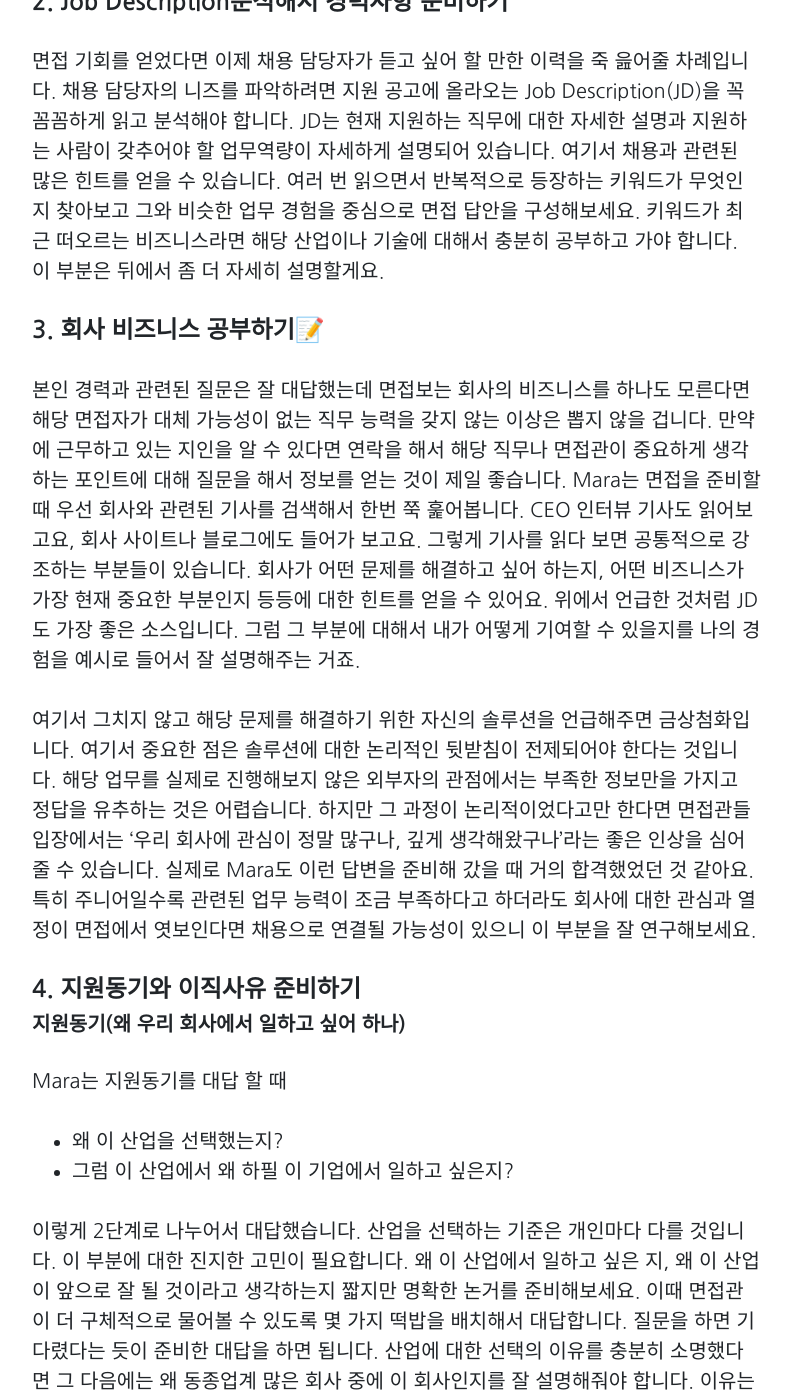
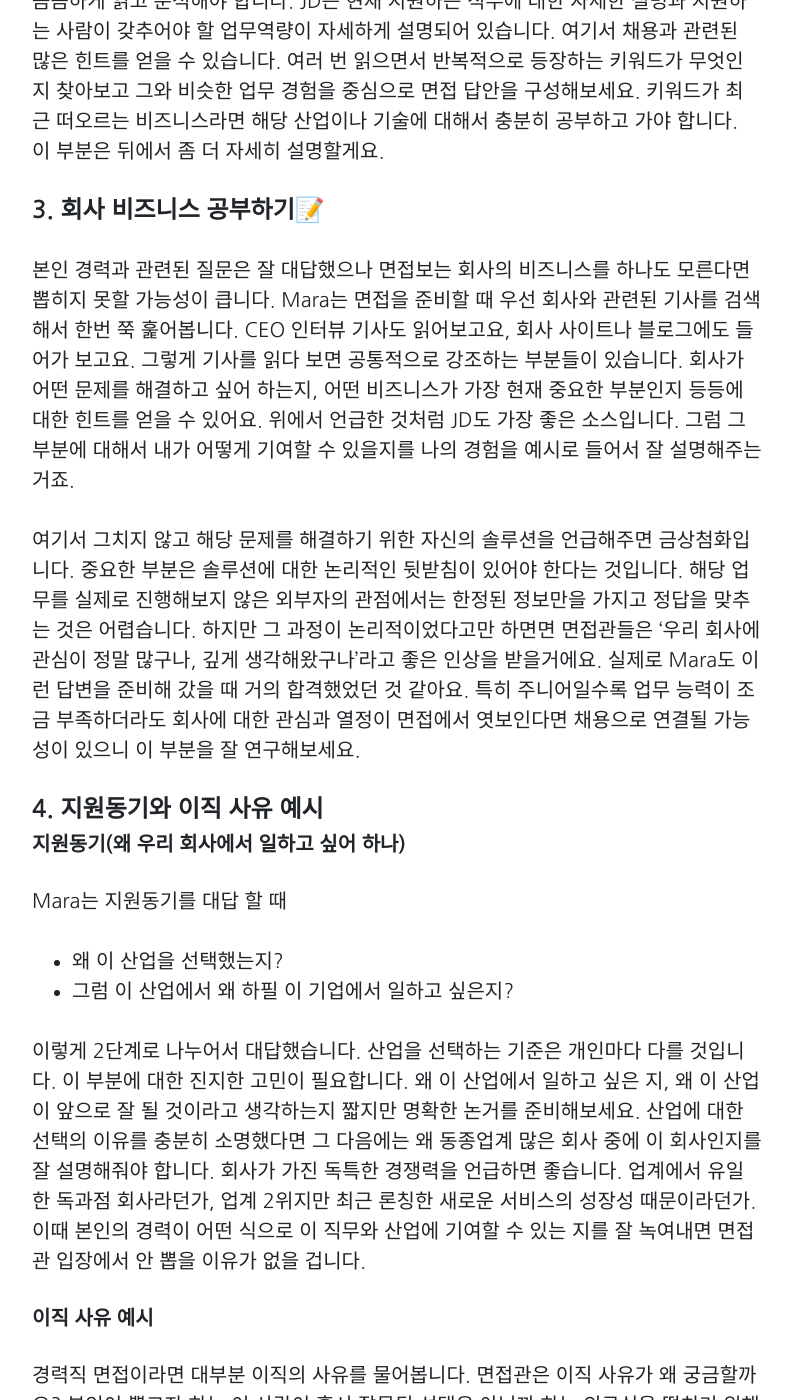
Before and after one commit to Marapro88/mara, a Jekyll site: the page built from _posts/Career/2020-07-05-career-interview-skill.md, in a window 1280 px wide and 1400 px high, scrolled down 1762 px. Shown: the whole window, without its empty margins (243-1035 px from the left). Built offline with Jekyll 4.4.1, drawn with Linux system fonts in a browser that asks for light colours; comment, search, counter and statistics services are not loaded; some of the changed text lies outside the part shown.

Commit message:
0907 면접 탈고

```diff
--- a/_posts/Career/2020-07-05-career-interview-skill.md
+++ b/_posts/Career/2020-07-05-career-interview-skill.md
@@ -18,7 +18,7 @@
   - 경력직 이직사유
   - 일잘러
   - 프로이직러
-description: '반드시 합격하는 지원동기와 이직 사유, 연봉협상방법'
+description: '반드시 합격하는 지원동기와 면접 이직 사유, 연봉협상방법'
 content_id: '3'
 ---
 
@@ -29,11 +29,11 @@
 
 #### 0. 왜 이직을 하고 싶은 지
 
-당장 이직이 하고 싶다고 아무 회사나 면접 봐서 얻어걸리기를 바라고 계신가요? 이직은 그렇게 운에 기대서 함부로 결정하기에는 매우 중요한 문제인 것 같아요. 지금 근무하고 있는 직장에서 직장 상사와의 불화 때문에 혹은 처우가 합당하지 않아서 업무량이 너무 많아서 여러 가지 이유로 이직을 결심할 수 있습니다. 단순히 지금 근무하고 있는 직장이 너무 싫어서 피하고 싶은 것이 이유라면 이직하고 똑같은 문제를 당면했을 때 또다시 이직을 준비해야 합니다. 정말 본인이 하고 싶은 일이 무엇인지, 왜 이직을 하고 싶은지를 진지하게 고민해보고 그 후에 이직할 회사를 고르세요. 아무런 방향성 없이 이직을 준비할 때와 비교해서 어떤 회사에 면접을 보러 가야 할지, 어떤 직무 능력을 개발해야 할지 선명하게 정리될 거예요. 방향성이 정해졌다면 조금씩 꾸준히 이직에 필요한 직무능력을 개발하기 위해 준비해야 합니다. 면접이 잡히고 며칠 안에 벼락치기로 업계와 비즈니스에 대해 공부하는 것은 한계가 있습니다. 조금씩 꾸준히! 🏃‍♀️🏃‍♂️
+당장 이직이 하고 싶다고 아무 회사나 면접 봐서 얻어걸리기를 바라고 계신가요? 이직은 그렇게 운에 기대서 함부로 결정하기에는 매우 중요한 문제인 것 같아요. 단순히 지금 근무하고 있는 직장이 너무 싫어서 피하고 싶은 것이 이유라면 이직하고 똑같은 문제를 당면했을 때 또다시 이직을 준비해야 합니다. 정말 본인이 하고 싶은 일이 무엇인지, 왜 이직을 하고 싶은지를 진지하게 고민해보고 그 후에 이직할 회사를 고르세요. 아무런 방향성 없이 이직을 준비할 때와 비교해서 어떤 회사에 면접을 보러 가야 할지, 어떤 직무 능력을 개발해야 할지 선명하게 정리될 거예요. 방향성이 정해졌다면 조금씩 꾸준히 이직에 필요한 직무능력을 개발하기 위해 준비해야 합니다. 면접이 잡히고 며칠 안에 벼락치기로 업계와 비즈니스에 대해 공부하는 것은 한계가 있습니다. 조금씩 꾸준히! 🏃‍♀️🏃‍♂️
 
 #### 1. 면접 시간 지키기⏲️
 
-정말 기본적인 내용이지만 의외로 지켜지지 않는 경우가 있습니다. Mara가 아는 인사담당자는 면접 당일날 인사팀에 회사를 못 찾겠으니 설명해달라고 전화를 하는 면접자도 봤다고 합니다. 그분 면접 결과, 안 봐도 뻔하겠죠? 특별한 경우를 제외하고 면접자는 면접 당일에 회사를 처음 가보는 경우가 많습니다. 익숙한 곳이면 상관없겠지만 생소한 곳이라면 넉넉하게 여유를 두고 출발하시기를 권해드립니다. 네이버 지도에 1시간은 걸린다고 나오면 적어도 1시간 30분 전에는 출발하는 거죠. 면접 전날 회사 위치가 어디인지 꼭 미리 확인하시고요. 지도 상으로 확인했을 때 무척 가까워 보였는데 의외로 역에서 멀다거나 길을 잘못 들어 헤매기라도 해서 지각을 하게 된다면 면접을 보기 전부터 안 좋은 인상을 주게 됩니다. 면접뿐만 아니라 직장생활을 하면서 미팅 시간에 늦는 행위는 사소하지만 이미지에는 치명적인 타격을 줄 수 있습니다. 꼭 미리 회사 위치 확인하시고 시간 엄수하세요!
+정말 기본적인 내용이지만 의외로 지켜지지 않는 경우가 있습니다. Mara가 아는 인사담당자는 면접 당일날 인사팀에 회사를 못 찾겠으니 설명해달라고 전화를 하는 면접자도 봤다고 합니다. 그분 면접 결과, 안 봐도 뻔하겠죠? 특별한 경우를 제외하고 면접자는 면접 당일에 회사를 처음 가보는 경우가 많습니다. 익숙한 곳이면 상관없겠지만 생소한 곳이라면 넉넉하게 여유를 두고 출발하시기를 권해드립니다. 지도 상으로 확인했을 때 무척 가까워 보였는데 의외로 역에서 멀다거나 길을 잘못 들어 헤매기라도 해서 지각을 하게 된다면 면접을 보기 전부터 안 좋은 인상을 주게 됩니다. 면접뿐만 아니라 직장생활을 하면서 미팅 시간에 늦는 행위는 사소하지만 이미지에는 치명적인 타격을 줄 수 있습니다. 꼭 미리 회사 위치 확인하시고 시간 엄수하세요!
 
 #### 2.  Job Description분석해서 경력사항 준비하기
 
@@ -41,11 +41,11 @@
 
 #### 3. 회사 비즈니스 공부하기📝
 
-본인 경력과 관련된 질문은 잘 대답했는데 면접보는 회사의 비즈니스를 하나도 모른다면 해당 면접자가 대체 가능성이 없는 직무 능력을 갖지 않는 이상은 뽑지 않을 겁니다. 만약에 근무하고 있는 지인을 알 수 있다면 연락을 해서 해당 직무나 면접관이 중요하게 생각하는 포인트에 대해 질문을 해서 정보를 얻는 것이 제일 좋습니다. Mara는 면접을 준비할 때 우선 회사와 관련된 기사를 검색해서 한번 쭉 훑어봅니다. CEO 인터뷰 기사도 읽어보고요, 회사 사이트나 블로그에도 들어가 보고요. 그렇게 기사를 읽다 보면 공통적으로 강조하는 부분들이 있습니다. 회사가 어떤 문제를 해결하고 싶어 하는지, 어떤 비즈니스가 가장 현재 중요한 부분인지 등등에 대한 힌트를 얻을 수 있어요. 위에서 언급한 것처럼 JD도 가장 좋은 소스입니다. 그럼 그 부분에 대해서 내가 어떻게 기여할 수 있을지를 나의 경험을 예시로 들어서 잘 설명해주는 거죠.
+본인 경력과 관련된 질문은 잘 대답했으나 면접보는 회사의 비즈니스를 하나도 모른다면 뽑히지 못할 가능성이 큽니다. Mara는 면접을 준비할 때 우선 회사와 관련된 기사를 검색해서 한번 쭉 훑어봅니다. CEO 인터뷰 기사도 읽어보고요, 회사 사이트나 블로그에도 들어가 보고요. 그렇게 기사를 읽다 보면 공통적으로 강조하는 부분들이 있습니다. 회사가 어떤 문제를 해결하고 싶어 하는지, 어떤 비즈니스가 가장 현재 중요한 부분인지 등등에 대한 힌트를 얻을 수 있어요. 위에서 언급한 것처럼 JD도 가장 좋은 소스입니다. 그럼 그 부분에 대해서 내가 어떻게 기여할 수 있을지를 나의 경험을 예시로 들어서 잘 설명해주는 거죠.
 
-여기서 그치지 않고 해당 문제를 해결하기 위한 자신의 솔루션을 언급해주면 금상첨화입니다. 여기서 중요한 점은 솔루션에 대한 논리적인 뒷받침이 전제되어야 한다는 것입니다. 해당 업무를 실제로 진행해보지 않은 외부자의 관점에서는 부족한 정보만을 가지고 정답을 유추하는 것은 어렵습니다. 하지만 그 과정이 논리적이었다고만 한다면 면접관들 입장에서는 '우리 회사에 관심이 정말 많구나, 깊게 생각해왔구나'라는 좋은 인상을 심어줄 수 있습니다. 실제로 Mara도 이런 답변을 준비해 갔을 때 거의 합격했었던 것 같아요. 특히 주니어일수록 관련된 업무 능력이 조금 부족하다고 하더라도 회사에 대한 관심과 열정이 면접에서 엿보인다면 채용으로 연결될 가능성이 있으니 이 부분을 잘 연구해보세요.
+여기서 그치지 않고 해당 문제를 해결하기 위한 자신의 솔루션을 언급해주면 금상첨화입니다. 중요한 부분은 솔루션에 대한 논리적인 뒷받침이 있어야 한다는 것입니다. 해당 업무를 실제로 진행해보지 않은 외부자의 관점에서는 한정된 정보만을 가지고 정답을 맞추는 것은 어렵습니다. 하지만 그 과정이 논리적이었다고만 하면면 면접관들은  '우리 회사에 관심이 정말 많구나, 깊게 생각해왔구나'라고 좋은 인상을 받을거에요. 실제로 Mara도 이런 답변을 준비해 갔을 때 거의 합격했었던 것 같아요. 특히 주니어일수록 업무 능력이 조금 부족하더라도 회사에 대한 관심과 열정이 면접에서 엿보인다면 채용으로 연결될 가능성이 있으니 이 부분을 잘 연구해보세요.
 
-#### 4. 지원동기와 이직사유 준비하기
+#### 4. 지원동기와 이직 사유 예시
 
 ##### 지원동기(왜 우리 회사에서 일하고 싶어 하나)
 
@@ -54,23 +54,21 @@
 - 왜 이 산업을 선택했는지?
 - 그럼 이 산업에서 왜 하필 이 기업에서 일하고 싶은지?
 
-이렇게 2단계로 나누어서 대답했습니다. 산업을 선택하는 기준은 개인마다 다를 것입니다. 이 부분에 대한 진지한 고민이 필요합니다. 왜 이 산업에서 일하고 싶은 지, 왜 이 산업이 앞으로 잘 될 것이라고 생각하는지 짧지만 명확한 논거를 준비해보세요. 이때 면접관이 더 구체적으로 물어볼 수 있도록 몇 가지 떡밥을 배치해서 대답합니다. 질문을 하면 기다렸다는 듯이 준비한 대답을 하면 됩니다. 산업에 대한 선택의 이유를 충분히 소명했다면 그 다음에는 왜 동종업계 많은 회사 중에 이 회사인지를 잘 설명해줘야 합니다. 이유는 회사가 가진 독특한 경쟁력을 언급하면 좋습니다. 업계에서 유일한 독과점 회사라던가, 업계 2위지만 최근 론칭한 새로운 서비스의 성장성 때문이라던가. 이때 본인의 경력이 어떤 식으로 이 직무와 산업에 기여할 수 있는 지를 잘 녹여내면 면접관 입장에서 안 뽑을 이유가 없을 겁니다.
+이렇게 2단계로 나누어서 대답했습니다. 산업을 선택하는 기준은 개인마다 다를 것입니다. 이 부분에 대한 진지한 고민이 필요합니다. 왜 이 산업에서 일하고 싶은 지, 왜 이 산업이 앞으로 잘 될 것이라고 생각하는지 짧지만 명확한 논거를 준비해보세요. 산업에 대한 선택의 이유를 충분히 소명했다면 그 다음에는 왜 동종업계 많은 회사 중에 이 회사인지를 잘 설명해줘야 합니다. 회사가 가진 독특한 경쟁력을 언급하면 좋습니다. 업계에서 유일한 독과점 회사라던가, 업계 2위지만 최근 론칭한 새로운 서비스의 성장성 때문이라던가. 이때 본인의 경력이 어떤 식으로 이 직무와 산업에 기여할 수 있는 지를 잘 녹여내면 면접관 입장에서 안 뽑을 이유가 없을 겁니다.
 
-##### 이직을 하는 이유
+##### 이직 사유 예시
 
-경력직이라면 이직의 사유를 대부분 물어봅니다. 면접관은 이직 사유가 왜 궁금할까요? 본인이 뽑고자 하는 이 사람이 혹시 잘못된 선택은 아닐까 하는 의심을 떨구기 위해서 입니다. 이때 솔직하게 이직 사유를 말하면 안 됩니다. 본인이 이전 직장에서 인간관계와 업무적인 면에서 전혀 문제가 없었고 오히려 굉장히 만족스러웠다는 사실을 짧지만 분명하게 언급한 후 왜 이직을 하고 싶은지 해당 회사에 대한 직무개발로 풀어가시면 됩니다.
+경력직 면접이라면 대부분 이직의 사유를 물어봅니다. 면접관은 이직 사유가 왜 궁금할까요? 본인이 뽑고자 하는 이 사람이 혹시 잘못된 선택은 아닐까 하는 의구심을 떨치기 위해서 입니다. 본인이 이전 직장에서 인간관계와 업무적인 면에서 굉장히 만족스러웠다는 사실을 짧지만 분명하게 언급해주세요. 이어서 이직을 하고 싶은지 해당 회사에 대한 직무개발로 풀어가시면 됩니다.
 
-#### 5. 너무 과하지 않아야 합니다
+Mara는 대행사에서 핀테크 회사로 옮길 때 이전 경력을 통해서 데이터 분석, 디지털 마케팅에 대한 이해를 배웠지만 내부적으로 볼 수 있는 데이터에 한계가 있어 이직을 결심했다는 정도로 언급했습니다.
 
-면접도 일종의 연애와 같습니다. 나에게 울며 불며 매달리는 남자와 자신감 있게 '너 어디 가서 나 같은 남자 못 만나'라고 말하는 남자 둘 중에 누구와 더 연애를 하고 싶으신가요? 면접장에서 튀려고 오버해서 발언을 하다가 실언을 한다거나, 취직만 하면 뭐든지 다할 것처럼 대답하는 것은 좋은 인상을 주지 않을뿐더러 이직이 된다고 하더라도 좋은 포지셔닝을 점하기 어렵습니다. '무언가 부족한 부분이 있기 때문에 저렇게 낮은 자세로 나오는 구나' 라는 인상을 심어주니까요. 서류를 통과했으면 회사에서 원하는 최소한의 요건은 갖추었다는 이야기입니다. 겸손하되 자신감을 가지고 면접에 임하세요.
+#### 5. 이직 연봉 협상💵
 
-#### 6. 이직 연봉 협상💵
-
-면접을 통과하게 되면 처우를 협상하게 됩니다. Mara는 연봉 협상 과정이 얼마나 매끄러웠는 지가 좋은 회사의 척도라고 생각합니다. 좋은 회사는 직원의 능력에 대한 합당한 보상을 하기 위해 노력합니다. 면접 까지는 회사가 갑의 위치 였다면 잡 오퍼를 최종적으로 받은 이후에는 직원이 갑이 됩니다. 일단 면접자에게 잡 오퍼까지 온 상황이라면 내부에서 필요한 모든 결제 라인의 승인을 받았다는 의미입니다. 이력서를 검토하고 몇 차례의 면접을 거친 후 내부 직원끼리 의견 조율을 마쳐 채용을 결정했는데 이 과정을 또 반복하고 싶은 면접관이 있을까요? 특히 지금 당장 일손이 부족한 상황이라면 면접자의 협상력은 더욱 상승합니다.
+면접을 통과하게 되면 처우를 협상하게 됩니다. Mara는 연봉 협상 과정이 얼마나 매끄러웠는 지가 좋은 회사의 척도라고 생각합니다. 좋은 회사는 직원의 능력에 대한 합당한 보상을 하기 위해 노력합니다. 면접 까지는 회사가 갑의 위치 였다면 잡 오퍼를 최종적으로 받은 이후에는 직원이 갑이 됩니다. 일단 면접자에게 잡 오퍼까지 온 상황이라면 내부에서 필요한 모든 결제 라인의 승인을 받았다는 의미입니다. 이 과정을 또 반복하고 싶은 면접관이 있을까요? 특히 지금 당장 일손이 부족한 상황이라면 면접자의 협상력은 더욱 상승합니다.
 
 잡 오퍼를 받았다면 연봉은 자신감을 가지고 협상하세요. 다만 너무 욕심을 내서 협상이 어그러지거나, 괜한 기대감을 심어주면 역효과를 불러일으킬 수 있으니 range를 잘 파악해야 합니다. 요즘은 연봉과 관련된 정보를 얻을 수 있는 서비스들이 많으니 그런 사이트를 참고해서 대략적으로 가능한 연봉 수준을 가늠한 뒤에 담대하게 제시하세요. 그 전 회사에서 받았던 현금성 복지라던가 업계 동일 연차의 평균 연봉 수준, 그리고 여러 회사를 동시에 진행했다면 다른 회사에서 제시한 연봉도 연봉협상의 근거가 될 수 있습니다.
 
-#### 7. 면접 후기 아카이빙
+#### 6. 면접 후기 아카이빙
 
 고백하건대 Mara는 면접에서 정말 많이 떨어졌습니다. 이직을 1번 할 때 적어도 10번~15번의 면접은 떨어지고나서야 겨우 이직이 성사되었던 것 같아요. 면접에 불합격 했을 때 가장 중요한 건 결과에 크게 연연하지 않는 것입니다. 나와 fit 이 맞는 회사를 찾아나가는 하나의 과정이라고 생각하는 거죠. 대신 대답을 잘 못했던 질문들은 정리하고 느낀 점 들도 간략하게 적어 둡니다. 이번에 이렇게 대답했으니 다음에는 어떻게 대답해야겠다는 것도 생각해보고요. 그리고 면접을 통해서만 들을 수 있는 현장의 보이스들이 있스빈다. JD만으로는 미처 파악하지 못했던 업에 대한 인사이트라던가 더 공부해야 할 부분에 대한 아이디어를 얻었다면 함께 정리해둡니다.
 
```
